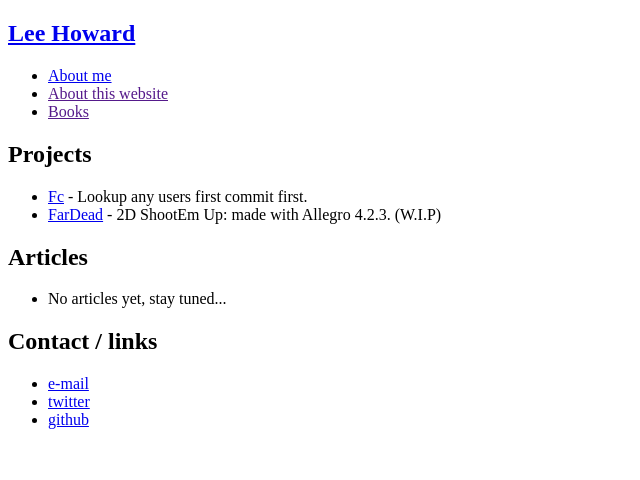
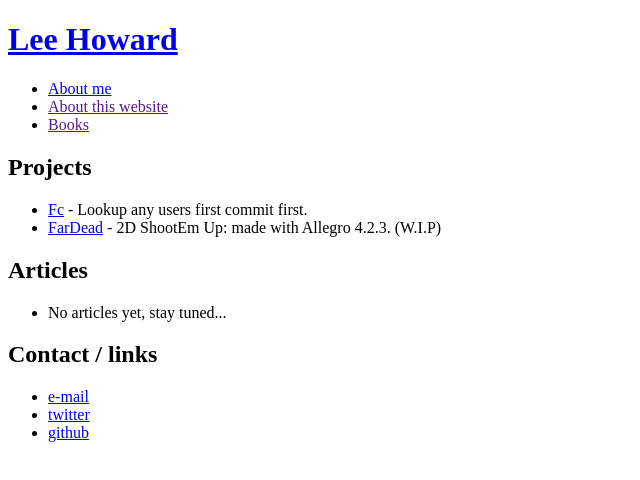
Before and after one commit to leegibsonhoward/leegibsonhoward.github.io, a plain HTML site: page index.html in a window 1280 px wide. Shown: the whole page, without its empty margins (0-640 px from the left). Drawn offline with Linux system fonts and the light colour scheme.

Commit message:
refractor main header
- wrap nav inside header next to site title

```diff
--- a/index.html
+++ b/index.html
@@ -13,9 +13,7 @@
     <body>
         <!-- site title -->
         <header>
-            <h2><a href="/">Lee Howard</a></h2>
-        </header>
-
+            <h1><a href="/">Lee Howard</a></h1>
             <!-- navigation links -->
             <nav>
                 <ul>
@@ -24,6 +22,8 @@
                     <li><a href="">Books</a></li>
                 </ul>
             </nav>
+        </header>
+
         <main>
             <!-- Projects Section -->
             <section>
```
Lines whose indentation alone changed are shown as unchanged.
